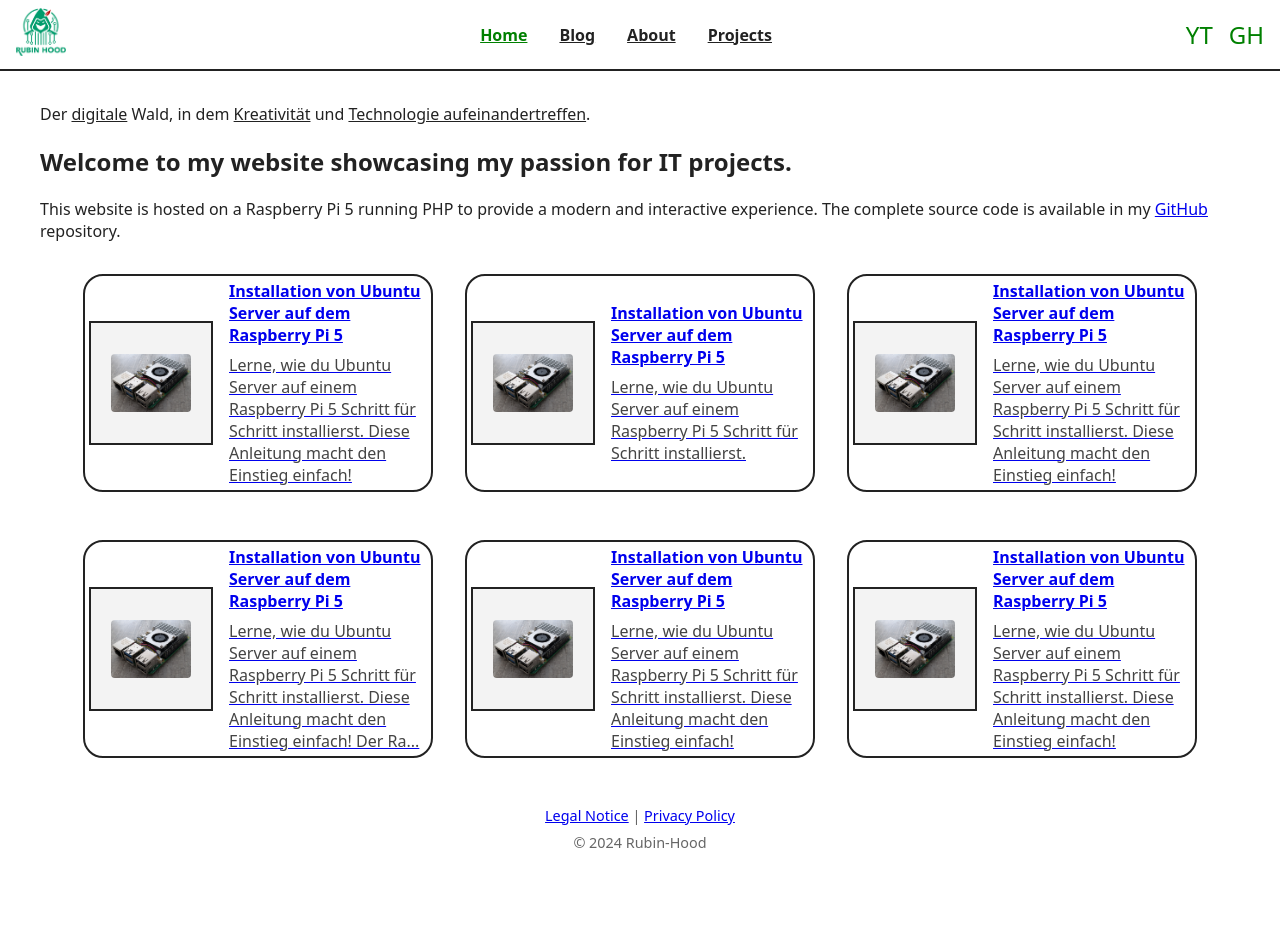
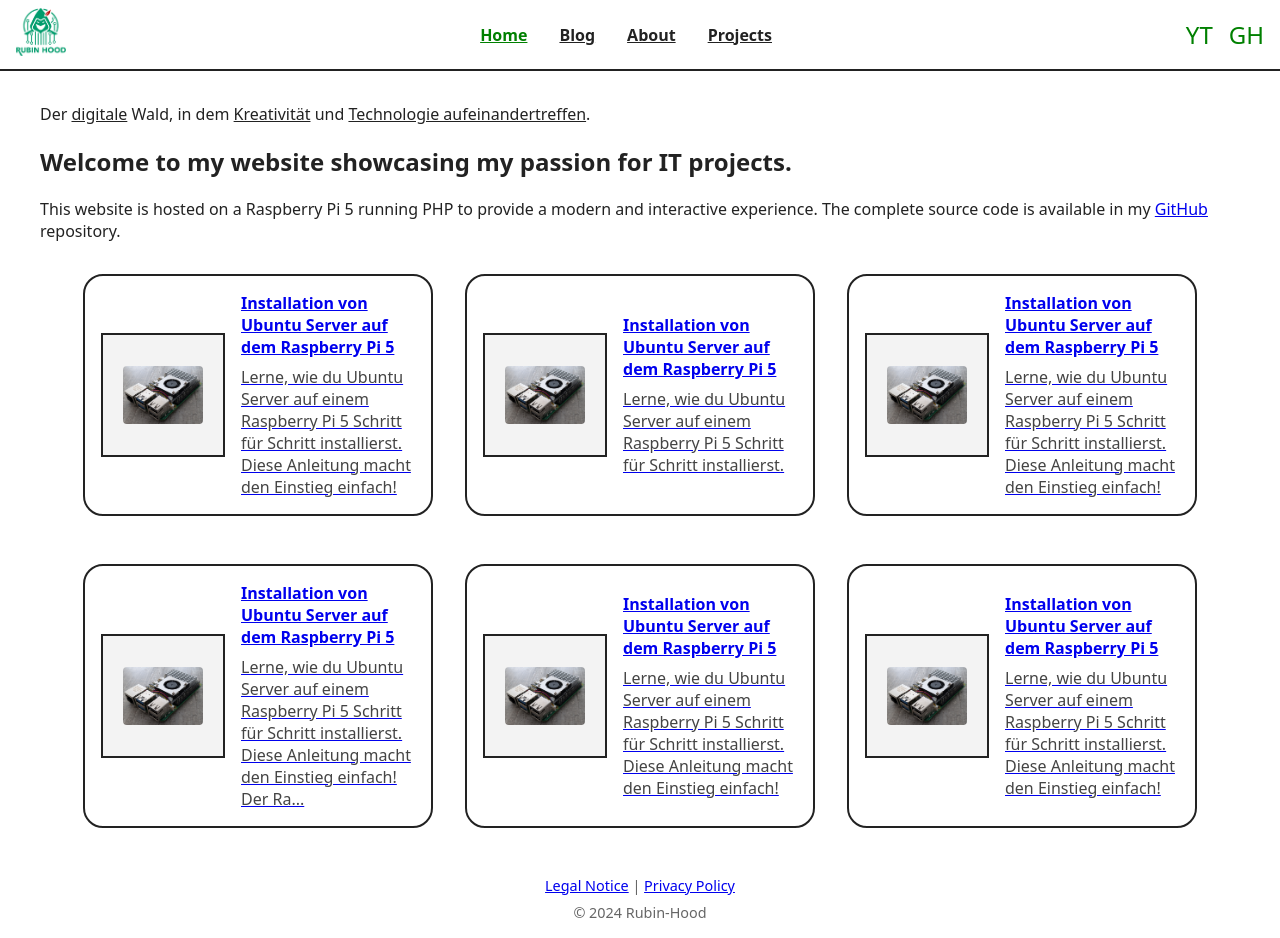
Before and after one commit to rubin-hood/rubinhood-blog, a Jekyll site: the page built from index.md, in a window 1280 px wide. Built offline with Jekyll 4.4.1, drawn with Linux system fonts in a browser that asks for light colours; before the commit the page ends 900 px from its top, so only the background shows below that.

Commit message:
Update style.css

```diff
--- a/assets/css/style.css
+++ b/assets/css/style.css
@@ -103,7 +103,7 @@ main {
   border-radius: 20px;               /* Abgerundete Ecken */
   display: flex;                     /* Bild + Text nebeneinander */
   align-items: center;               /* Vertikal zentriert */
-  padding: 0.25rem;                     /* Innenabstand */
+  padding: 1rem;                     /* Innenabstand */
   min-width: 250px;                  /* Mindestbreite */
   max-width: 350px;                  /* Maximalbreite */
   margin-bottom: 1rem;               /* Abstand nach unten */
```
